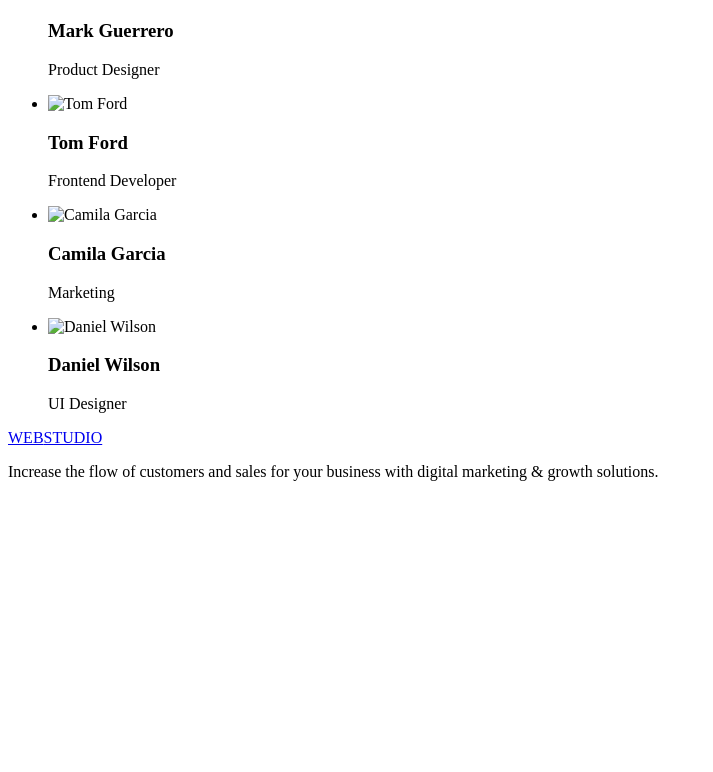
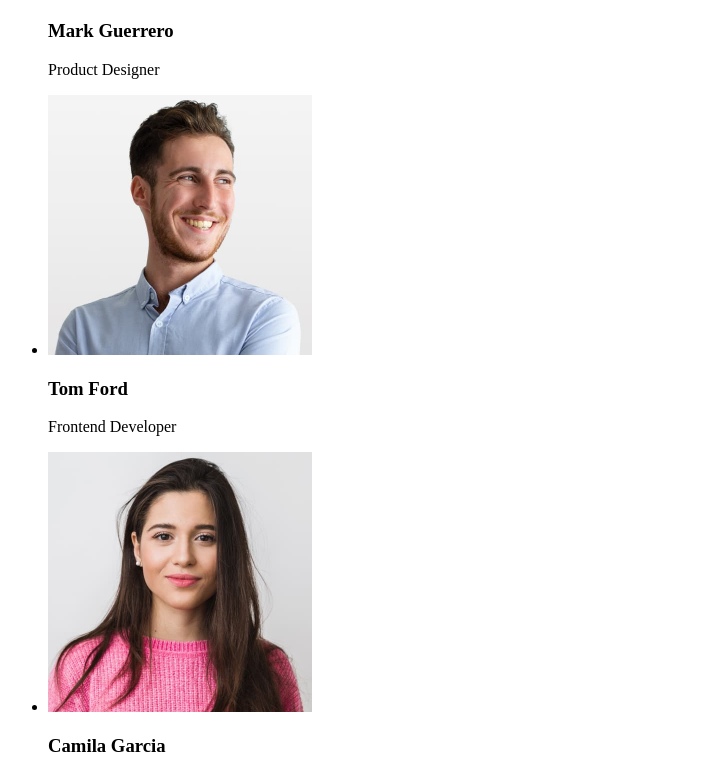
Before and after one commit to DmitriyPast/goit-markup-hw-01, a plain HTML site: page index.html in a window 1280 px wide. Shown: the part 888-1660 px from the top of the page, without its empty margins (0-713 px from the left). Before the commit the page ends 1385 px from the top, so only its background shows below. Drawn offline with Linux system fonts and the light colour scheme; the site is published under a folder, as on GitHub Pages, so addresses that start at the root find nothing.

Commit message:
fix images not showing

```diff
--- a/index.html
+++ b/index.html
@@ -75,7 +75,7 @@
             <img
               width="264"
               height="260"
-              src="/images/tom.jpg"
+              src="./images/tom.jpg"
               alt="Tom Ford"
             />
             <h3>Tom Ford</h3>
@@ -85,7 +85,7 @@
             <img
               width="264"
               height="260"
-              src="/images/cami.jpg"
+              src="./images/cami.jpg"
               alt="Camila Garcia"
             />
             <!--Camila Cuevas GLITCHTALE!!1!1!!1-->
@@ -96,7 +96,7 @@
             <img
               width="264"
               height="260"
-              src="/images/dan.jpg"
+              src="./images/dan.jpg"
               alt="Daniel Wilson"
             />
             <h3>Daniel Wilson</h3>
```
